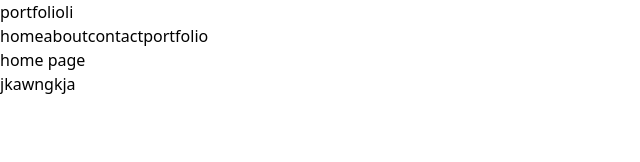
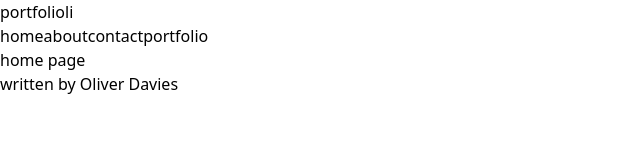
Before and after one commit to olicauli/olicauli.github.io, a React (Vite) app: page / in a window 1280 px wide. Shown: the top 162 px of the page, without its empty margins (0-640 px from the left). Built offline with nearby package versions, Linux system fonts and the light colour scheme.

Commit message:
update footer

```diff
--- a/src/components/Footer.jsx
+++ b/src/components/Footer.jsx
@@ -1,7 +1,7 @@
 const Footer = () => {
   return (
     <div>
-      <p className="">jkawngkja</p>
+      <p className="">written by Oliver Davies</p>
     </div>
   )
 }
```
